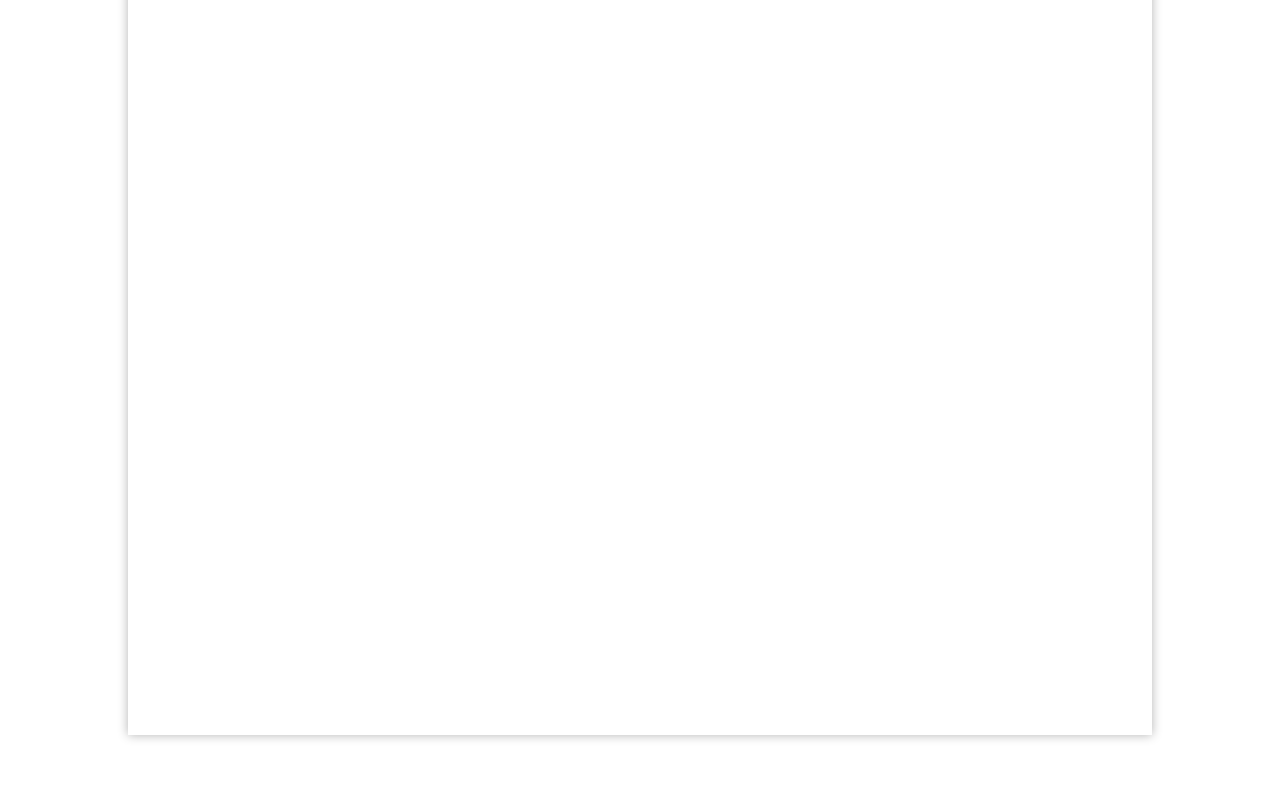
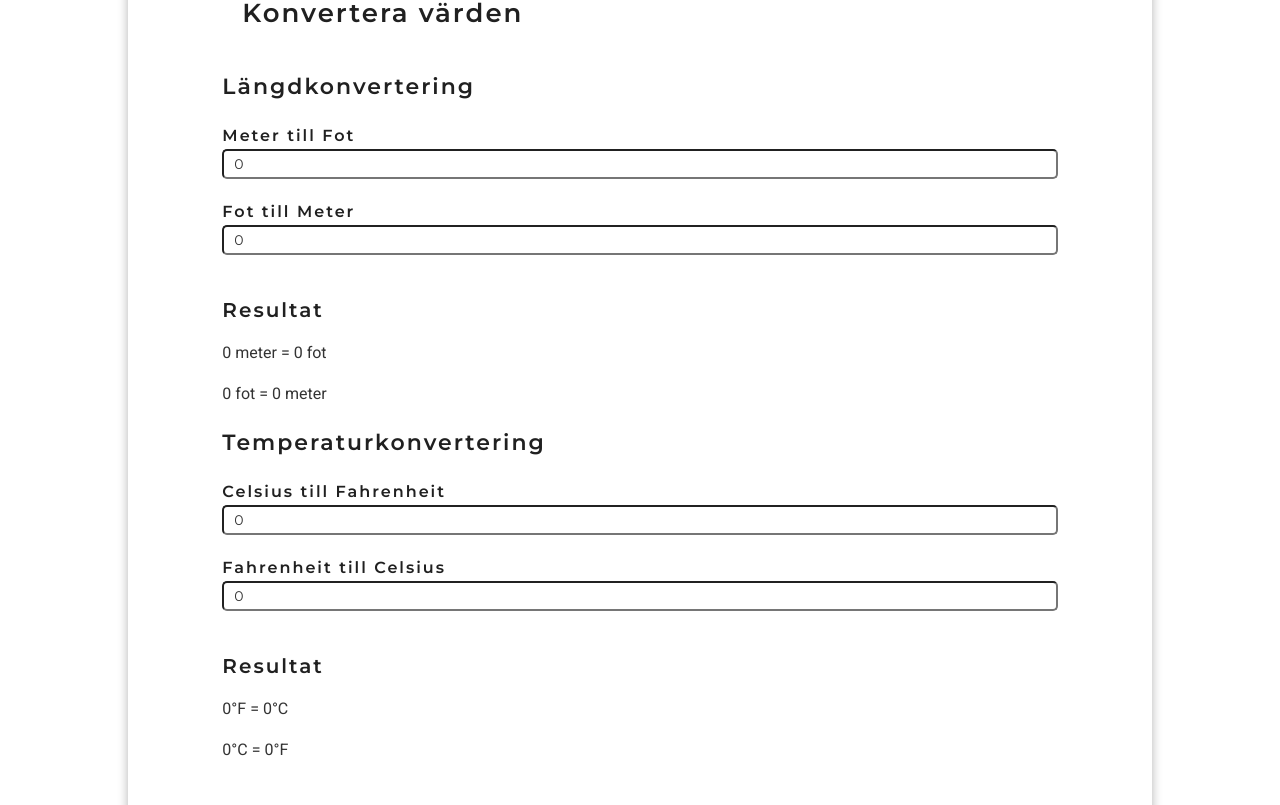
Before and after one commit to iswe2301/typescript-moment3, an Angular app: page /convert in a window 1280 px wide. Shown: the part 375-1180 px from the top of the page. Built offline with nearby package versions, Linux system fonts and the light colour scheme.

Commit message:
Skapat "konverteringsformulär" för olika enheter/värden. Använder tvåvägsbindning, interpolation och number pipe.

```diff
--- a/src/app/convert/convert.component.html
+++ b/src/app/convert/convert.component.html
@@ -1 +1,34 @@
-<p>convert works!</p>
+<div class="convert-calculator">
+  <h2>Konvertera värden</h2>
+  <div id="length-convert">
+    <h3>Längdkonvertering</h3>
+    <label for="meter">Meter till Fot</label>
+    <!-- Använder ngModel för tvåvägsbindning, anropar metod vid input -->
+    <input type="number" id="meter" [(ngModel)]="meter" (input)="convertToFeet()" placeholder="Meter">
+    <label for="feet">Fot till Meter</label>
+    <!-- Använder ngModel för tvåvägsbindning, anropar metod vid input -->
+    <input type="number" [(ngModel)]="feet" (input)="convertToMeters()" placeholder="Feet">
+    <div>
+      <h4>Resultat</h4>
+      <!-- Skriver ut resultat med interpolation, använder Angulars number pipe för att visa minst 1 siffra före decimaltecknet och mellan 0-2 siffror efter decimal -->
+      <p>{{ meter | number:'1.0-2' }} meter = {{ feet | number:'1.0-2' }} fot</p>
+      <p>{{ feet | number:'1.0-2' }} fot = {{ meter | number:'1.0-2' }} meter</p>
+    </div>
+  </div>
+
+  <div id="temperature-convert">
+    <h3>Temperaturkonvertering</h3>
+    <label for="celsius">Celsius till Fahrenheit</label>
+    <!-- Använder ngModel för tvåvägsbindning, anropar metod vid input -->
+    <input type="number" id="celsius" [(ngModel)]="celsius" (input)="convertToFahrenheit()" placeholder="Celsius">
+    <label for="fahrenheit">Fahrenheit till Celsius</label>
+    <!-- Använder ngModel för tvåvägsbindning, anropar metod vid input -->
+    <input type="number" [(ngModel)]="fahrenheit" (input)="convertToCelsius()" placeholder="Fahrenheit">
+    <div>
+      <h4>Resultat</h4>
+      <!-- Skriver ut resultat med interpolation, använder Angulars number pipe för att visa minst 1 siffra före decimaltecknet och mellan 0-2 siffror efter decimal -->
+      <p>{{ fahrenheit | number:'1.0-2' }}°F = {{ celsius | number:'1.0-2' }}°C</p>
+      <p>{{ celsius | number:'1.0-2' }}°C = {{ fahrenheit | number:'1.0-2' }}°F</p>
+    </div>
+  </div>
+</div>
```
